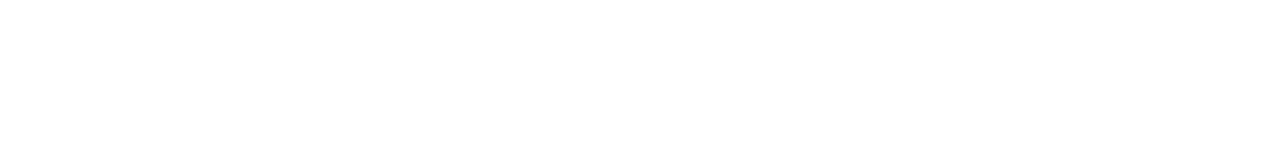
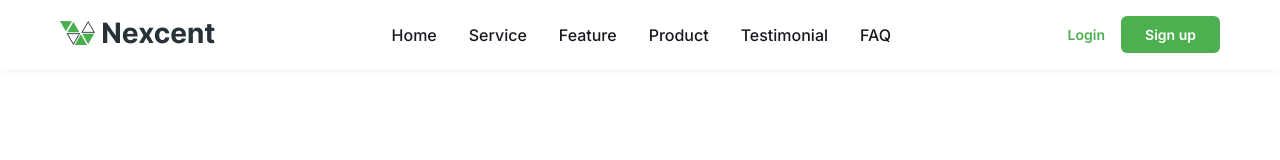
Before and after one commit to pedsousa06-ai/Nexcent, a plain HTML site: page index.html in a window 1280 px wide. Drawn offline with Linux system fonts and the light colour scheme.

Commit message:
Feat: Create and add section-header in the index.html

```diff
--- a/index.html
+++ b/index.html
@@ -26,6 +26,26 @@
 
 <body>
 
+    <header class="navbar">
+    <div class="container nav-container">
+        <div class="logo">
+            <img src="./src/assets/images/Logo.png" alt="Nexcent Logo">
+        </div>
+        <nav class="nav-links">
+            <a href="#">Home</a>
+            <a href="#">Service</a>
+            <a href="#">Feature</a>
+            <a href="#">Product</a>
+            <a href="#">Testimonial</a>
+            <a href="#">FAQ</a>
+        </nav>
+        <div class="nav-actions">
+            <a href="#" class="btn-text">Login</a>
+            <a href="#" class="btn btn-primary">Sign up</a>
+        </div>
+    </div>
+
+</header>
 </body>
 
 </html>
```
